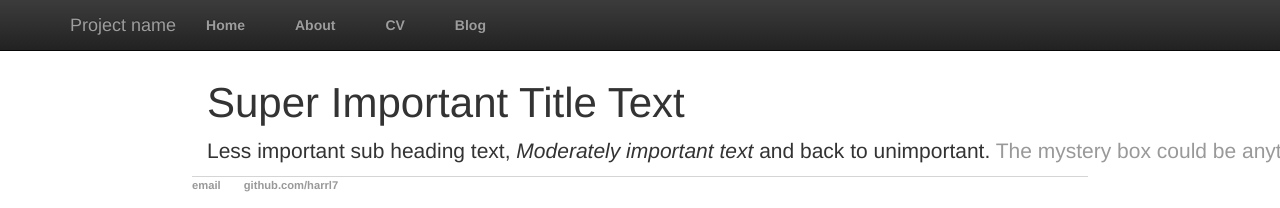
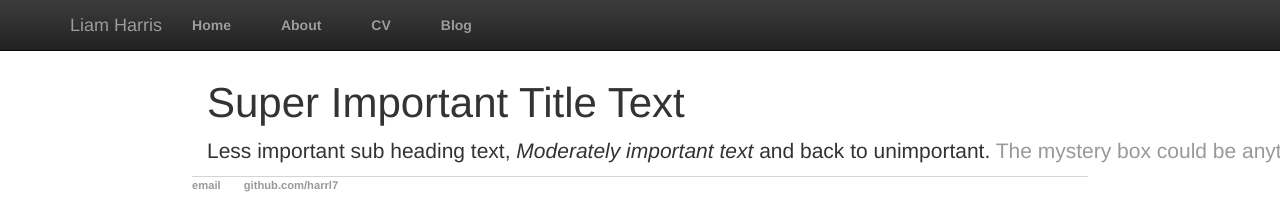
Before and after one commit to harrl7/harrl7.github.io, a Jekyll site: the page built from indexb.html, in a window 1280 px wide. Shown: the top 208 px of the page. Built offline with Jekyll 4.4.1, drawn with Linux system fonts in a browser that asks for light colours.

Commit message:
Update default.html

```diff
--- a/_layouts/default.html
+++ b/_layouts/default.html
@@ -29,7 +29,7 @@
 							<span class="icon-bar"></span>
 							<span class="icon-bar"></span>
 					  	</button>
-				  		<a class="navbar-brand" href="/">Project name</a>
+				  		<a class="navbar-brand" href="/">Liam Harris</a>
 					</div>
 
 					<div id="navbar" class="collapse navbar-collapse">
```
